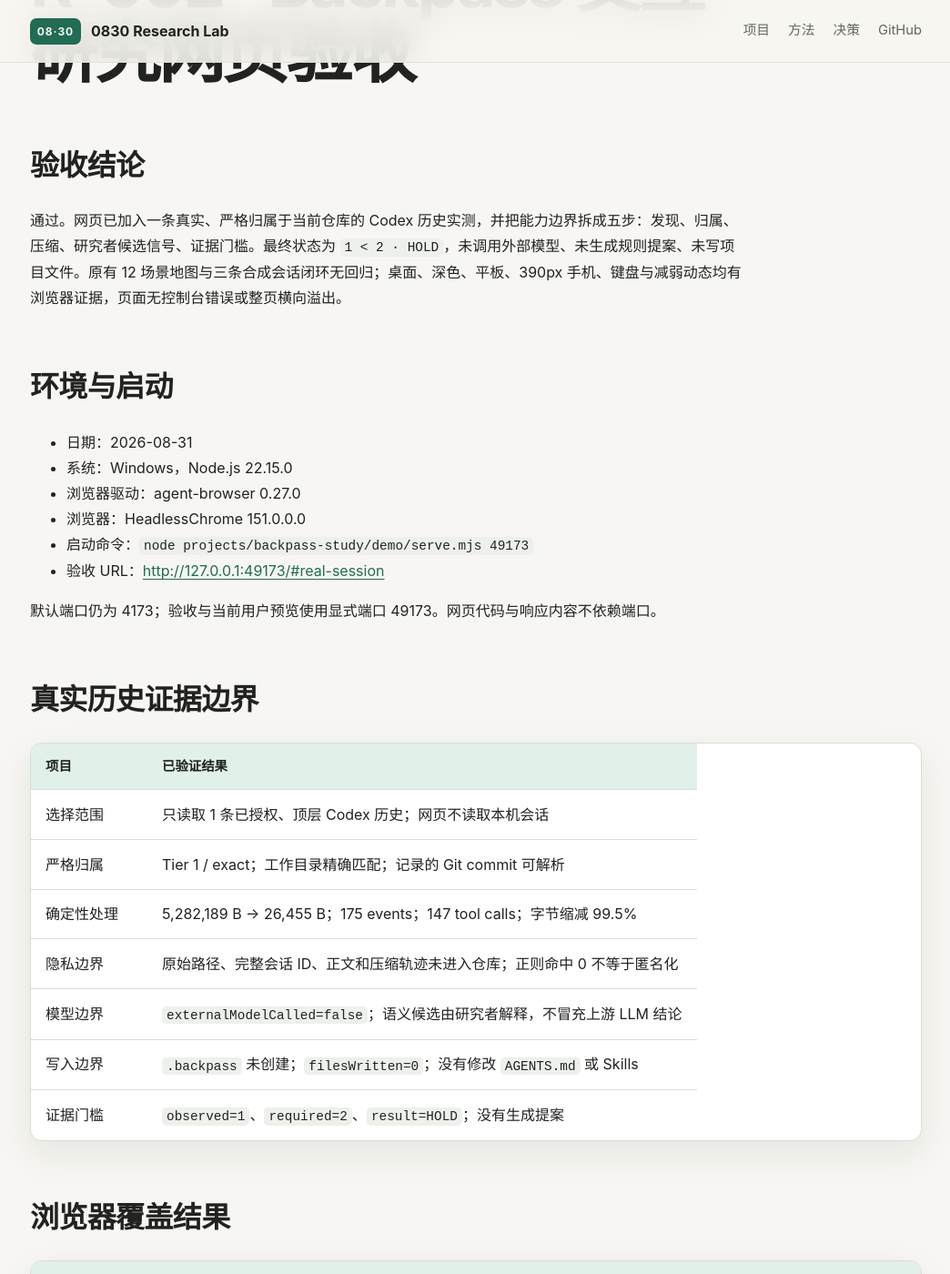
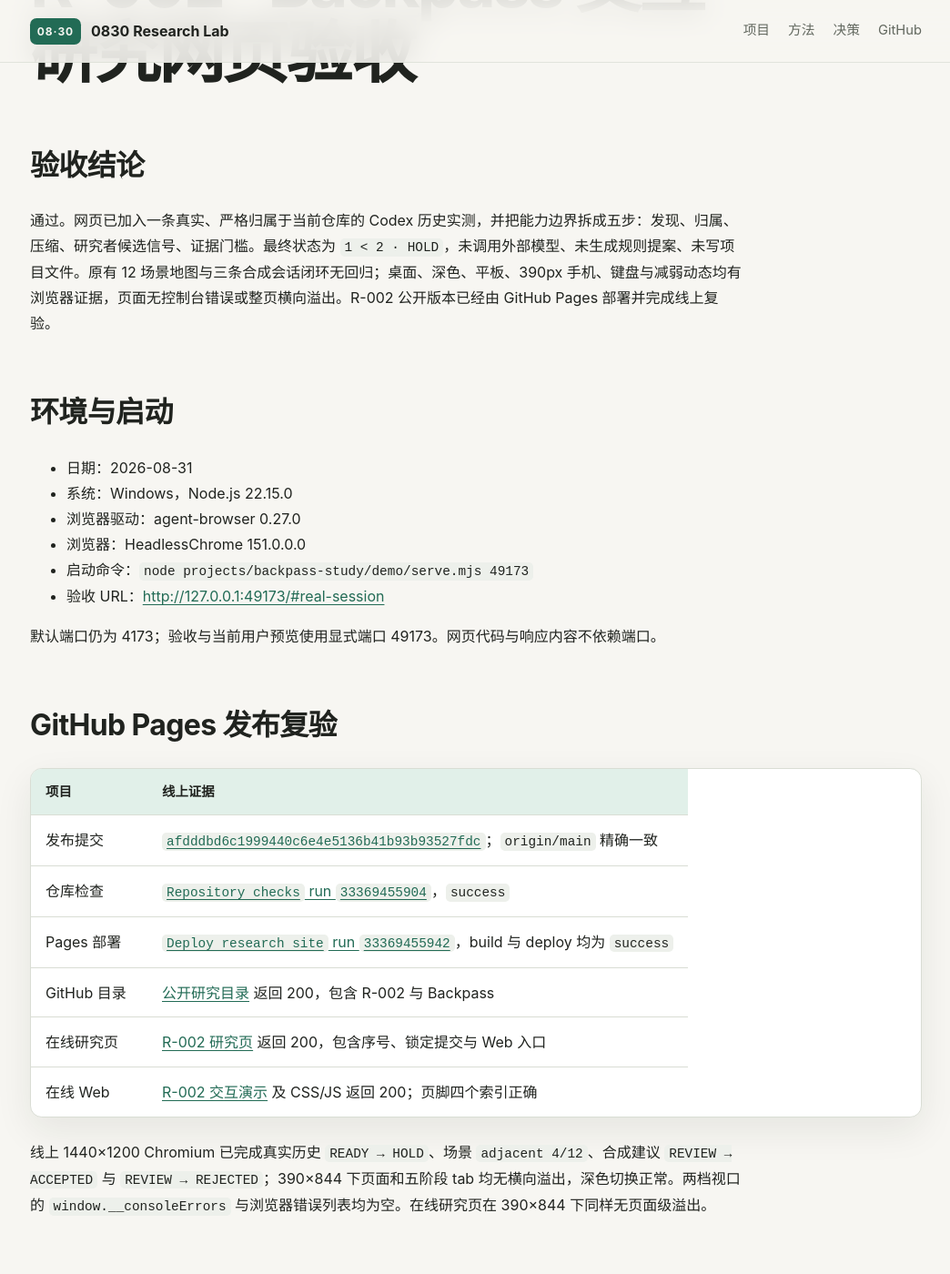
Before and after one commit to yydshly/0830_1_codex_project, a Jekyll site: the page built from projects/backpass-study/demo/VALIDATION.md, in a window 1280 px wide and 1400 px high, scrolled down 206 px. Shown: the whole window at 91% size, without its empty margins (117-1161 px from the left). Built offline with Jekyll 4.4.1, drawn with Linux system fonts in a browser that asks for light colours; our own code applies the rules of GitHub Pages for plain Markdown files.

Commit message:
docs: record R-002 publication evidence

```diff
--- a/projects/backpass-study/demo/VALIDATION.md
+++ b/projects/backpass-study/demo/VALIDATION.md
@@ -2,7 +2,7 @@
 
 ## 验收结论
 
-通过。网页已加入一条真实、严格归属于当前仓库的 Codex 历史实测，并把能力边界拆成五步：发现、归属、压缩、研究者候选信号、证据门槛。最终状态为 `1 < 2 · HOLD`，未调用外部模型、未生成规则提案、未写项目文件。原有 12 场景地图与三条合成会话闭环无回归；桌面、深色、平板、390px 手机、键盘与减弱动态均有浏览器证据，页面无控制台错误或整页横向溢出。
+通过。网页已加入一条真实、严格归属于当前仓库的 Codex 历史实测，并把能力边界拆成五步：发现、归属、压缩、研究者候选信号、证据门槛。最终状态为 `1 < 2 · HOLD`，未调用外部模型、未生成规则提案、未写项目文件。原有 12 场景地图与三条合成会话闭环无回归；桌面、深色、平板、390px 手机、键盘与减弱动态均有浏览器证据，页面无控制台错误或整页横向溢出。R-002 公开版本已经由 GitHub Pages 部署并完成线上复验。
 
 ## 环境与启动
 
@@ -14,6 +14,19 @@
 - 验收 URL：<http://127.0.0.1:49173/#real-session>
 
 默认端口仍为 4173；验收与当前用户预览使用显式端口 49173。网页代码与响应内容不依赖端口。
+
+## GitHub Pages 发布复验
+
+| 项目 | 线上证据 |
+| --- | --- |
+| 发布提交 | [`afdddbd6c1999440c6e4e5136b41b93b93527fdc`](https://github.com/yydshly/0830_1_codex_project/commit/afdddbd6c1999440c6e4e5136b41b93b93527fdc)；`origin/main` 精确一致 |
+| 仓库检查 | [`Repository checks` run `33369455904`](https://github.com/yydshly/0830_1_codex_project/actions/runs/33369455904)，`success` |
+| Pages 部署 | [`Deploy research site` run `33369455942`](https://github.com/yydshly/0830_1_codex_project/actions/runs/33369455942)，build 与 deploy 均为 `success` |
+| GitHub 目录 | [公开研究目录](https://github.com/yydshly/0830_1_codex_project/tree/main/projects/backpass-study) 返回 200，包含 R-002 与 Backpass |
+| 在线研究页 | [R-002 研究页](https://yydshly.github.io/0830_1_codex_project/projects/backpass-study/) 返回 200，包含序号、锁定提交与 Web 入口 |
+| 在线 Web | [R-002 交互演示](https://yydshly.github.io/0830_1_codex_project/projects/backpass-study/demo/) 及 CSS/JS 返回 200；页脚四个索引正确 |
+
+线上 1440×1200 Chromium 已完成真实历史 `READY → HOLD`、场景 `adjacent 4/12`、合成建议 `REVIEW → ACCEPTED` 与 `REVIEW → REJECTED`；390×844 下页面和五阶段 tab 均无横向溢出，深色切换正常。两档视口的 `window.__consoleErrors` 与浏览器错误列表均为空。在线研究页在 390×844 下同样无页面级溢出。
 
 ## 真实历史证据边界
 
```
Also changed, not shown: projects/backpass-study/artifacts/README.md (+1 -1 lines), projects/backpass-study/demo/DESIGN-CONTRACT.md (+4 -4 lines), projects/backpass-study/research-log.md (+11 -0 lines).
